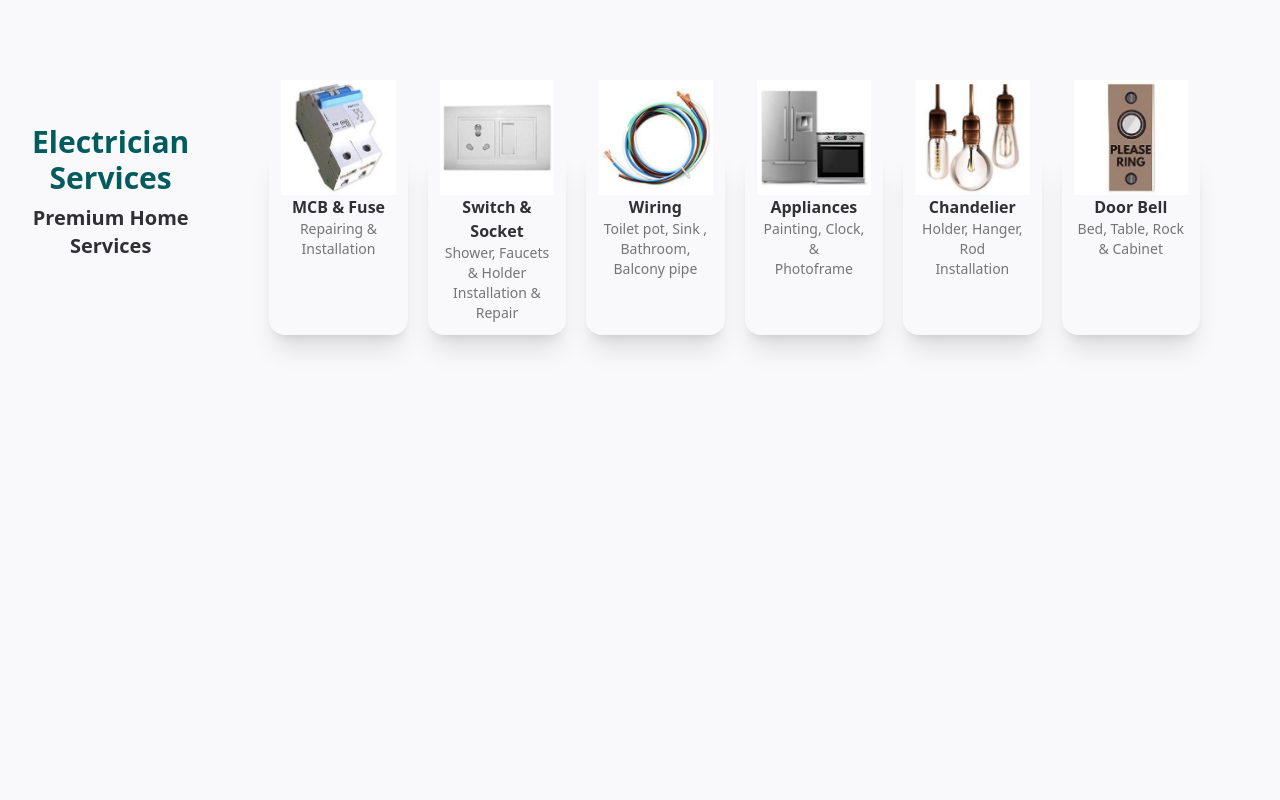
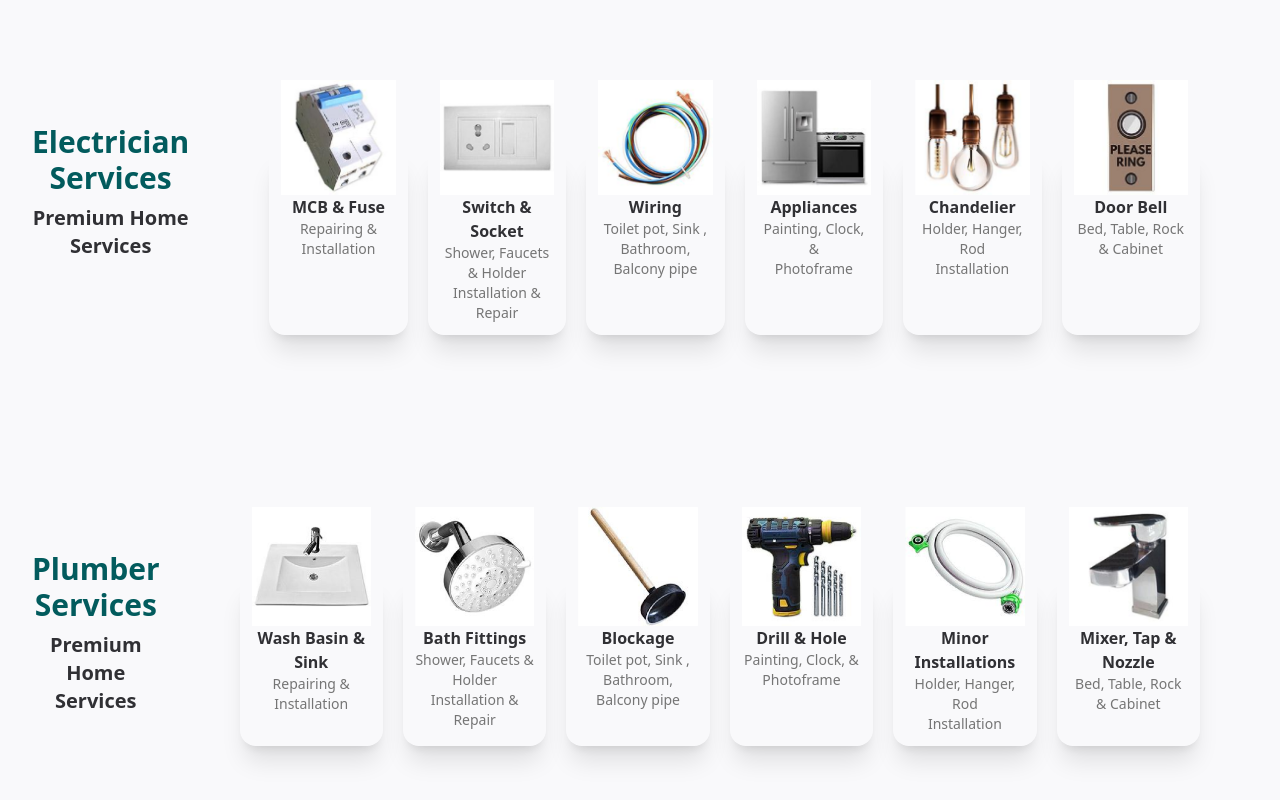
Before and after one commit to HasibAliOpu/Oye-Busy, a React (Create React App) app: page / in a window 1280 px wide. Shown: the part 3539-4339 px from the top of the page. Before the commit the page ends 3994 px from the top, so only its background shows below. Built offline with nearby package versions, Linux system fonts and the light colour scheme.

Commit message:
Plumber Services added

```diff
--- a/src/App.js
+++ b/src/App.js
@@ -6,6 +6,7 @@ import DayServices from "./Components/DayServices/DayServices";
 import DiscountPart from "./Components/DiscountPart/DiscountPart";
 import ElectricianServices from "./Components/ElectricianServices/ElectricianServices";
 import Navbar from "./Components/Navbar/Navbar";
+import PlumberServices from "./Components/PlumberServices/PlumberServices";
 import SafeServices from "./Components/SafeServices/SafeServices";
 import TrendingServices from "./Components/TrendingServices/TrendingServices";
 
@@ -21,6 +22,7 @@ function App() {
       <AppliancesServices />
       <DiscountPart />
       <ElectricianServices />
+      <PlumberServices />
     </div>
   );
 }
--- /dev/null
+++ b/src/Components/PlumberServices/PlumberServices.js
@@ -0,0 +1,63 @@
+import React from "react";
+import basin from "../../images/Basin___sink.png";
+import bathFittings from "../../images/Bath_fittings.png";
+import blockage from "../../images/Blockage.png";
+import drill from "../../images/Drill___hang.png";
+import minor from "../../images/Minor_installations.png";
+import tap from "../../images/Tap.png";
+const PlumberServices = () => {
+  return (
+    <div className="flex pl-8 mb-10 mt-20">
+      <div className="text-center mt-14 mb-14">
+        <h1 className="text-3xl font-semibold text-[#025B5D]">
+          Plumber Services
+        </h1>
+        <p className="text-xl font-semibold pt-2">Premium Home Services</p>
+      </div>
+      <div className="grid grid-cols-6 gap-5 p-20">
+        <div className="p-3 text-center rounded-2xl shadow-xl hover:scale-110 ease-in-out duration-500 bg-gradient-to-r hover:from-[#FFA500] hover:to-[#FFECCA]">
+          <img className="-mt-20" src={basin} alt="" />
+          <p className="font-semibold ">Wash Basin & Sink</p>
+          <p className="text-sm text-[#757575]">Repairing & Installation</p>
+        </div>
+        <div className="p-3 text-center rounded-2xl shadow-xl hover:scale-110 ease-in-out duration-500 bg-gradient-to-r hover:from-[#FFA500] hover:to-[#FFECCA]">
+          <img className="mx-auto -mt-20" src={bathFittings} alt="" />
+          <p className="font-semibold ">Bath Fittings</p>
+          <p className="text-sm text-[#757575]">
+            Shower, Faucets & Holder <br /> Installation & Repair
+          </p>
+        </div>
+        <div className="p-3 text-center rounded-2xl shadow-xl hover:scale-110 ease-in-out duration-500 bg-gradient-to-r hover:from-[#FFA500] hover:to-[#FFECCA]">
+          <img className="mx-auto -mt-20" src={blockage} alt="" />
+          <p className="font-semibold ">Blockage</p>
+          <p className="text-sm text-[#757575]">
+            Toilet pot, Sink ,<br />
+            Bathroom, Balcony pipe
+          </p>
+        </div>
+        <div className="p-3 text-center rounded-2xl shadow-xl hover:scale-110 ease-in-out duration-500 bg-gradient-to-r hover:from-[#FFA500] hover:to-[#FFECCA]">
+          <img className="mx-auto -mt-20" src={drill} alt="" />
+          <p className="font-semibold ">Drill & Hole</p>
+          <p className="text-sm text-[#757575]">
+            Painting, Clock, &<br />
+            Photoframe
+          </p>
+        </div>
+        <div className="p-3 text-center rounded-2xl shadow-xl hover:scale-110 ease-in-out duration-500 bg-gradient-to-r hover:from-[#FFA500] hover:to-[#FFECCA]">
+          <img className="mx-auto -mt-20" src={minor} alt="" />
+          <p className="font-semibold ">Minor Installations</p>
+          <p className="text-sm text-[#757575]">
+            Holder, Hanger, Rod <br /> Installation
+          </p>
+        </div>
+        <div className="p-3 text-center rounded-2xl shadow-xl hover:scale-110 ease-in-out duration-500 bg-gradient-to-r hover:from-[#FFA500] hover:to-[#FFECCA]">
+          <img className="-mt-20" src={tap} alt="" />
+          <p className="font-semibold ">Mixer, Tap & Nozzle</p>
+          <p className="text-sm text-[#757575]">Bed, Table, Rock & Cabinet</p>
+        </div>
+      </div>
+    </div>
+  );
+};
+
+export default PlumberServices;
```
